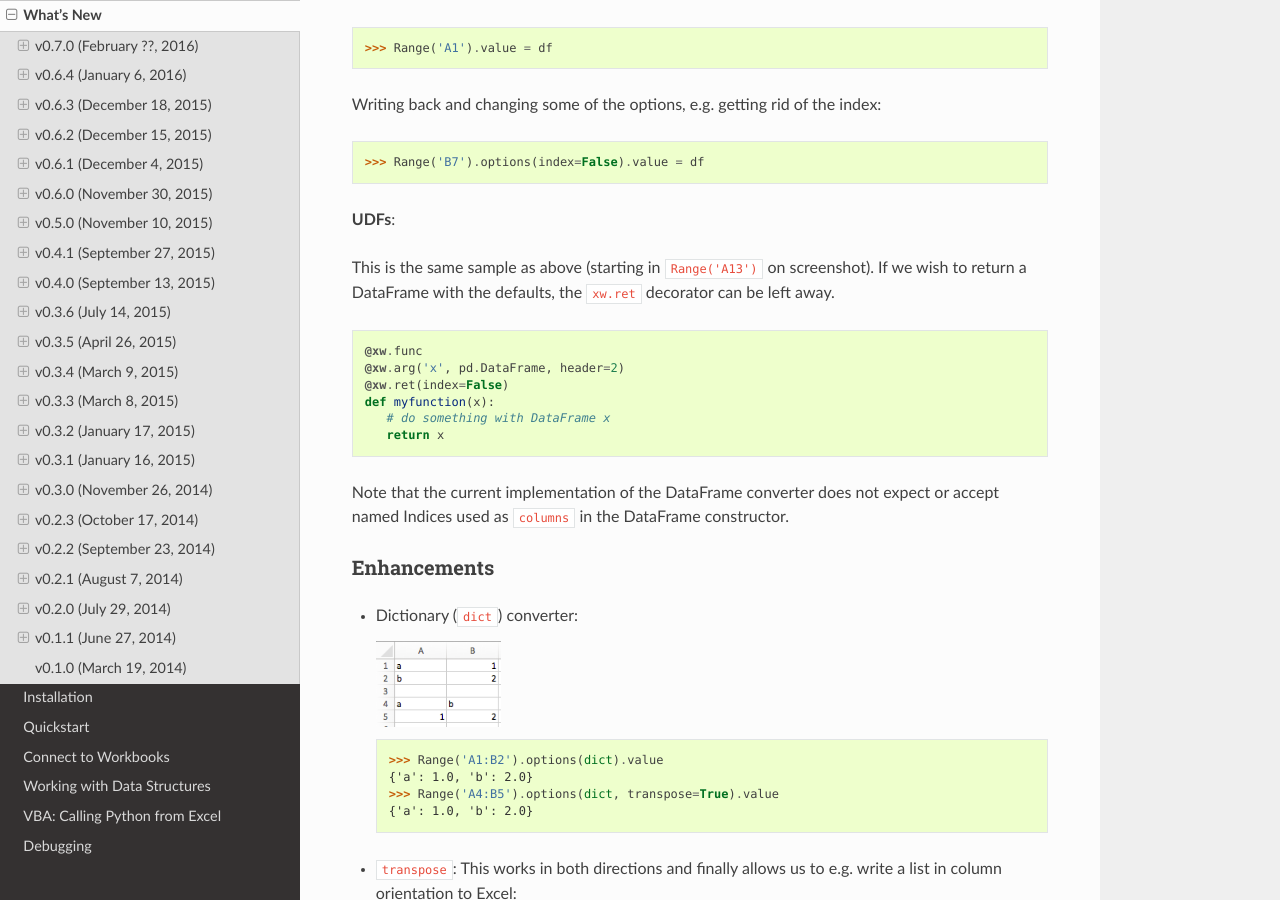
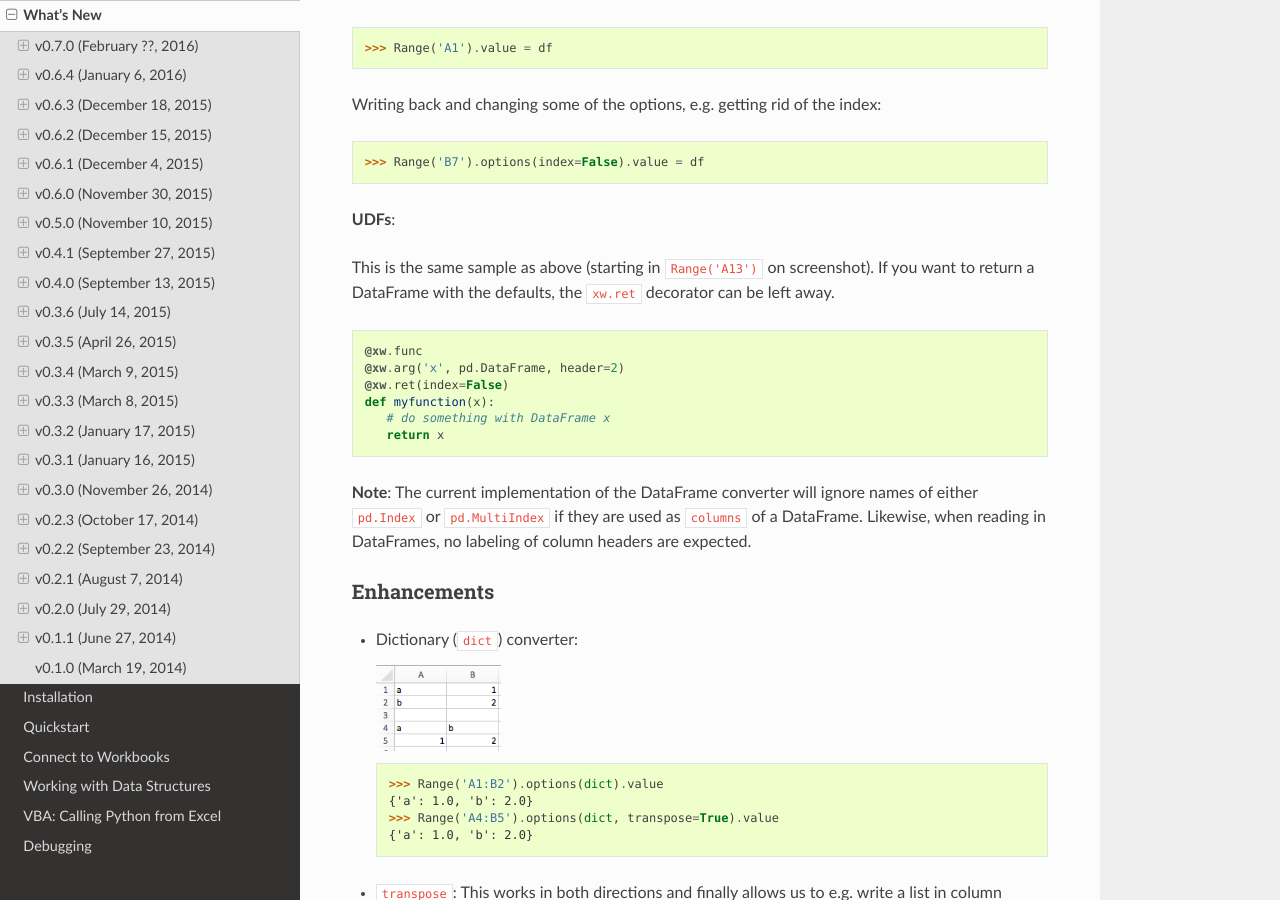
Before and after one commit to xlwings/xlwings, a Sphinx documentation site: the page built from docs/whatsnew.rst, in a window 1280 px wide and 900 px high, scrolled down 1267 px. Built offline with Sphinx 7.4.7 and the Read the Docs theme 2.0.0, drawn with Linux system fonts in a browser that asks for light colours; some of the changed text lies outside the part shown.

Commit message:
worked on docs

```diff
--- a/docs/whatsnew.rst
+++ b/docs/whatsnew.rst
@@ -46,8 +46,8 @@ Writing back and changing some of the options, e.g. getting rid of the index::
 
 **UDFs**:
 
-This is the same sample as above (starting in ``Range('A13')`` on screenshot). If we wish to return a DataFrame with the defaults, the ``xw.ret`` decorator can
-be left away. ::
+This is the same sample as above (starting in ``Range('A13')`` on screenshot). If you want to return a DataFrame with
+the defaults, the ``xw.ret`` decorator can be left away. ::
 
     @xw.func
     @xw.arg('x', pd.DataFrame, header=2)
@@ -57,8 +57,8 @@ be left away. ::
        return x
 
 
-Note that the current implementation of the DataFrame converter does not expect or accept named Indices used as ``columns``
-in the DataFrame constructor.
+**Note**: The current implementation of the DataFrame converter will ignore names of either ``pd.Index`` or ``pd.MultiIndex``
+if they are used as ``columns`` of a DataFrame. Likewise, when reading in DataFrames, no labeling of column headers are expected.
 
 Enhancements
 ************
```
Also changed, not shown: other parts of docs/whatsnew.rst (+1 -1 lines).
